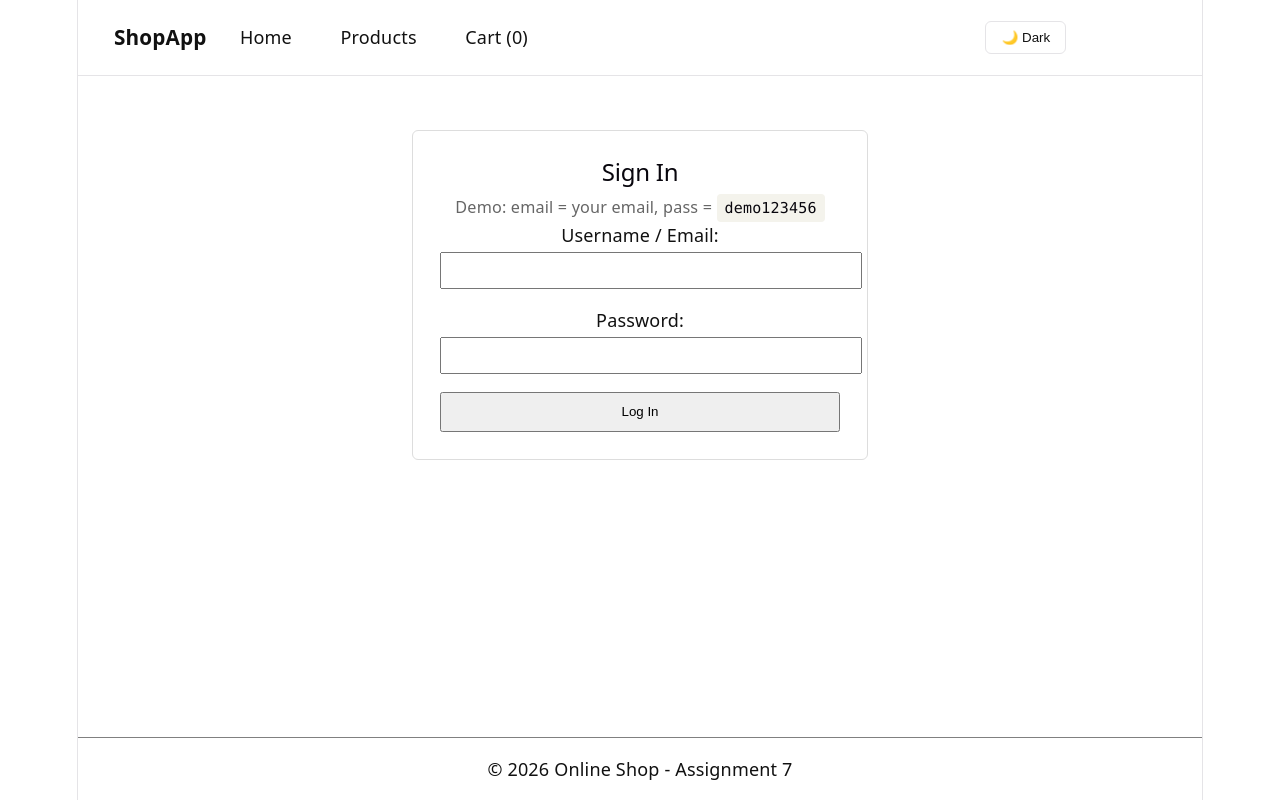
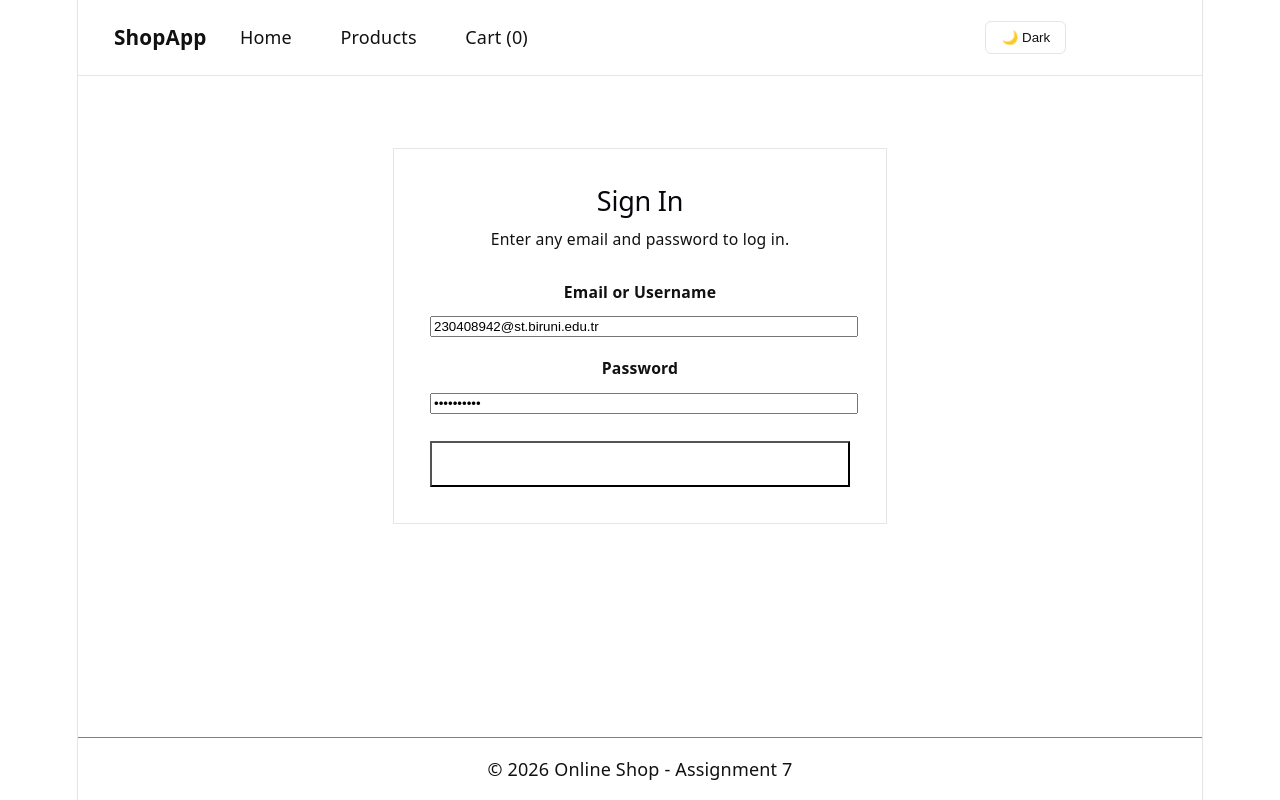
Before and after one commit to samahergargabou/assignment7, a React (Vite) app: page /login in a window 1280 px wide. Built offline with nearby package versions, Linux system fonts and the light colour scheme.

Commit message:
style(login): fix input contrast, add theme variables and container styling

```diff
--- a/src/pages/Login.jsx
+++ b/src/pages/Login.jsx
@@ -4,8 +4,8 @@ import { useAuth } from '../context/AuthContext';
 import { login } from '../api/authApi';
 
 export function Login() {
-  const [username, setUsername] = useState('');
-  const [password, setPassword] = useState('');
+  const [username, setUsername] = useState('230408942@st.biruni.edu.tr');
+  const [password, setPassword] = useState('demo123456');
   const [loading, setLoading] = useState(false);
   const [error, setError] = useState(null);
 
@@ -32,39 +32,79 @@ export function Login() {
   };
 
   return (
-    <div style={{ maxWidth: '400px', margin: '2rem auto', padding: '1.5rem', border: '1px solid #ddd', borderRadius: '6px' }}>
-      <h2>Sign In</h2>
-      <p style={{ fontSize: '0.9rem', color: '#666' }}>
-        Demo: email = your email, pass = <code>demo123456</code>
+    <div
+      style={{
+        maxWidth: '420px',
+        margin: '3rem auto',
+        padding: '2rem',
+        borderRadius: 'var(--radius)',
+        border: '1px solid var(--border)',
+        backgroundColor: 'var(--bg-card)',
+        boxShadow: 'var(--shadow-md)'
+      }}
+    >
+      <h2 style={{ fontSize: '1.5rem', marginBottom: '0.5rem', textAlign: 'center' }}>
+        Sign In
+      </h2>
+      <p style={{ fontSize: '0.875rem', color: 'var(--text-muted)', marginBottom: '1.5rem', textAlign: 'center' }}>
+        Enter any email and password to log in.
       </p>
 
-      {error && <p style={{ color: 'red' }}>{error}</p>}
+      {error && (
+        <div
+          style={{
+            padding: '0.75rem',
+            marginBottom: '1rem',
+            backgroundColor: 'rgba(239, 68, 68, 0.1)',
+            border: '1px solid var(--danger)',
+            borderRadius: 'var(--radius)',
+            color: 'var(--danger)',
+            fontSize: '0.9rem'
+          }}
+        >
+          {error}
+        </div>
+      )}
 
       <form onSubmit={handleSubmit} style={{ display: 'flex', flexDirection: 'column', gap: '1rem' }}>
         <div>
-          <label style={{ display: 'block', marginBottom: '0.2rem' }}>Username / Email:</label>
+          <label style={{ display: 'block', fontSize: '0.875rem', fontWeight: 600, marginBottom: '0.35rem' }}>
+            Email or Username
+          </label>
           <input
             type="text"
             required
             value={username}
             onChange={(e) => setUsername(e.target.value)}
-            style={{ width: '100%', padding: '0.5rem' }}
+            style={{ width: '100%' }}
           />
         </div>
 
         <div>
-          <label style={{ display: 'block', marginBottom: '0.2rem' }}>Password:</label>
+          <label style={{ display: 'block', fontSize: '0.875rem', fontWeight: 600, marginBottom: '0.35rem' }}>
+            Password
+          </label>
           <input
             type="password"
             required
             value={password}
             onChange={(e) => setPassword(e.target.value)}
-            style={{ width: '100%', padding: '0.5rem' }}
+            style={{ width: '100%' }}
           />
         </div>
 
-        <button type="submit" disabled={loading} style={{ padding: '0.6rem' }}>
-          {loading ? 'Logging in...' : 'Log In'}
+        <button
+          type="submit"
+          disabled={loading}
+          style={{
+            marginTop: '0.5rem',
+            padding: '0.75rem',
+            backgroundColor: 'var(--primary)',
+            color: '#fff',
+            fontWeight: 600
+          }}
+        >
+          {loading ? 'Authenticating...' : 'Sign In'}
         </button>
       </form>
     </div>
```
